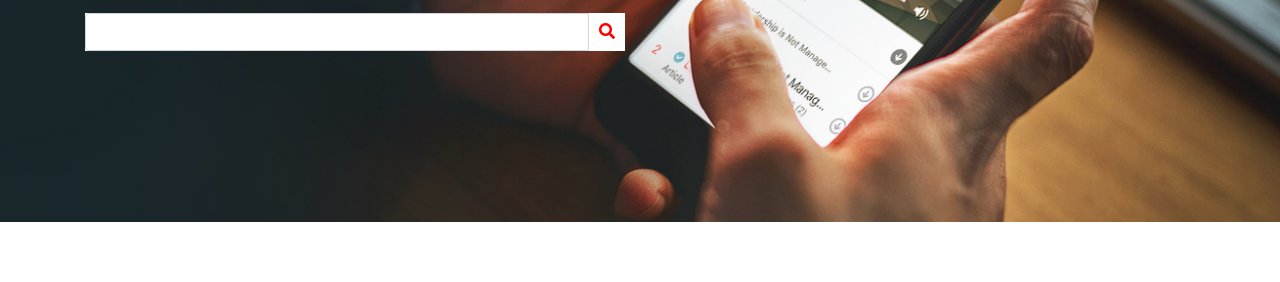
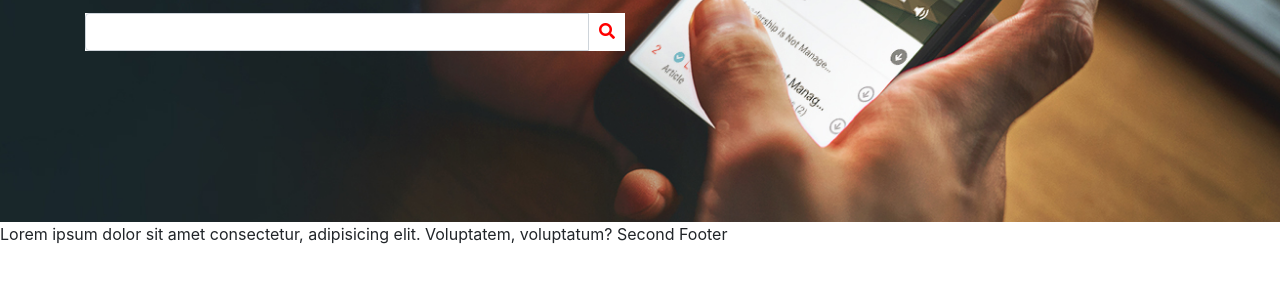
Before and after one commit to HuynhQHuy149/FE57UDEMY, a plain HTML site: page index.html in a window 1280 px wide. Shown: the part 370-652 px from the top of the page. Drawn offline with nearby package versions, Linux system fonts and the light colour scheme.

Commit message:
footer test qhhuynh

```diff
--- a/index.html
+++ b/index.html
@@ -96,6 +96,10 @@
         </div>
 
     </section>
+
+    <footer>
+        Lorem ipsum dolor sit amet consectetur, adipisicing elit. Voluptatem, voluptatum? Second Footer
+    </footer>
     <!-- Optional JavaScript -->
     <!-- jQuery first, then Popper.js, then Bootstrap JS -->
     <script src="https://code.jquery.com/jquery-3.3.1.slim.min.js"
```
